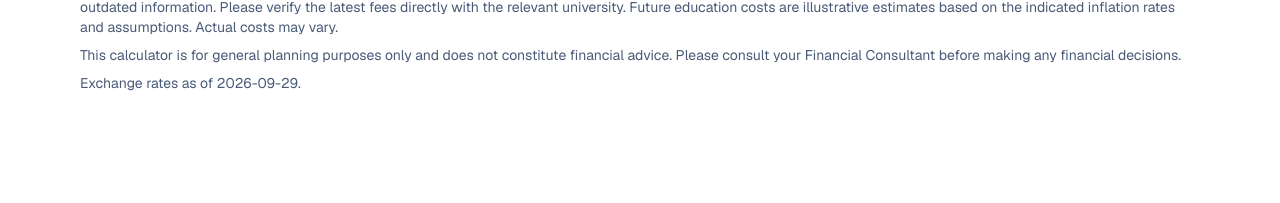
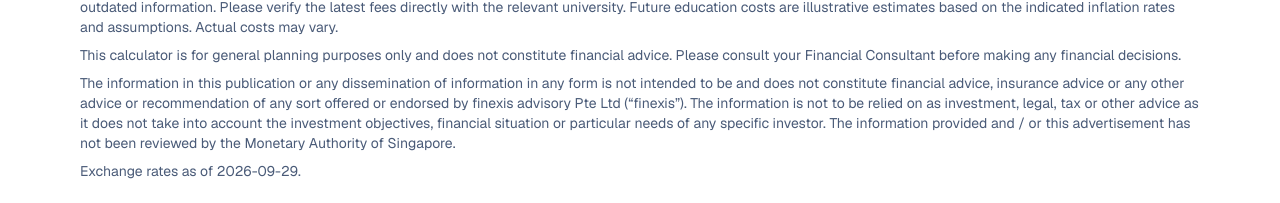
Before and after one commit to Minemine-afk/FinexisEdu, a Next.js app: page / in a window 1280 px wide. Shown: the part 1819-2022 px from the top of the page. Before the commit the page ends 1952 px from the top, so only its background shows below. Built offline with nearby package versions, Linux system fonts and the light colour scheme; no server answers.

Commit message:
Add finexis advice disclaimer to footer (#93)
Claude-Session: https://claude.ai/code/session_01Fj9pfPQpzpkhZmHU4ow895

Co-authored-by: Claude <noreply@anthropic.com>

```diff
--- a/app/page.tsx
+++ b/app/page.tsx
@@ -63,6 +63,14 @@ export default async function Home() {
             consult your Financial Consultant before making any financial decisions.
           </p>
           <p className="mt-2">
+            The information in this publication or any dissemination of information in any form is not intended to be
+            and does not constitute financial advice, insurance advice or any other advice or recommendation of any sort
+            offered or endorsed by finexis advisory Pte Ltd (“finexis”). The information is not to be relied on as
+            investment, legal, tax or other advice as it does not take into account the investment objectives, financial
+            situation or particular needs of any specific investor. The information provided and / or this advertisement
+            has not been reviewed by the Monetary Authority of Singapore.
+          </p>
+          <p className="mt-2">
             Exchange rates{fx.source === "live" ? ": European Central Bank via Frankfurter," : ""} as of {fx.date}.
           </p>
         </div>
```
